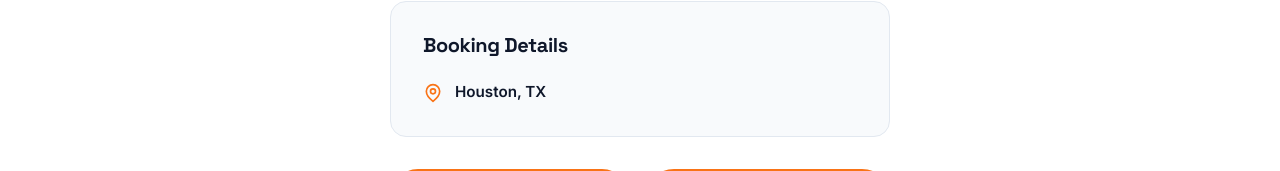
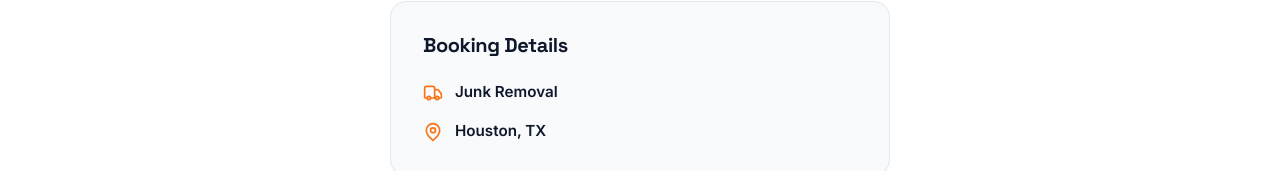
Before and after one commit to iqbalmj00-cpu/website-template, a Next.js app: page /booking-confirmed in a window 1280 px wide. Shown: the part 427-598 px from the top of the page. Built offline with nearby package versions, Linux system fonts and the light colour scheme; no server answers; a web font is replaced by a local one.

Commit message:
feat: enhance booking confirmed details panel
- Show full customer address instead of static city/state
- Add job type row (Junk Removal / Dumpster Rental / Both) with Truck icon
- Replace moneybag emoji with DollarSign Lucide icon
- Pass address in URL params from BookingWizard

```diff
--- a/app/booking-confirmed/BookingConfirmedClient.tsx
+++ b/app/booking-confirmed/BookingConfirmedClient.tsx
@@ -3,7 +3,7 @@
 import Link from "next/link";
 import { useSearchParams } from "next/navigation";
 import { siteConfig, formatPhone, telHref } from "@/lib/siteConfig";
-import { CheckCircle, Phone, Calendar, MapPin } from "lucide-react";
+import { CheckCircle, Phone, Calendar, MapPin, DollarSign, Truck } from "lucide-react";
 import { Suspense } from "react";
 
 function ConfirmationContent() {
@@ -13,9 +13,14 @@ function ConfirmationContent() {
     const time = params.get("time") || "";
     const price = params.get("price") || "";
     const st = params.get("serviceType") || "junk";
+    const address = params.get("address") || "";
     const autoBooked = params.get("autoBooked") === "true";
     const hasDumpster = st === "dumpster" || st === "both";
     const hasJunk = st === "junk" || st === "both";
+
+    const serviceLabel = st === "both" ? "Junk Removal + Dumpster Rental"
+        : st === "dumpster" ? "Dumpster Rental"
+        : "Junk Removal";
 
     // Determine heading and message based on service type + auto-booking result
     const getHeading = () => {
@@ -57,6 +62,10 @@ function ConfirmationContent() {
                     <div style={{ background: "var(--background)", border: "1px solid var(--border)", borderRadius: 16, padding: "2rem", marginBottom: "2rem" }}>
                         <h2 style={{ fontSize: "1.25rem", fontWeight: 700, marginBottom: "1.5rem" }}>Booking Details</h2>
                         <div style={{ display: "flex", flexDirection: "column", gap: "1rem" }}>
+                            <div style={{ display: "flex", alignItems: "center", gap: "0.75rem" }}>
+                                <Truck size={20} style={{ color: "var(--brand)", flexShrink: 0 }} />
+                                <p style={{ fontWeight: 600, fontSize: "0.95rem" }}>{serviceLabel}</p>
+                            </div>
                             {date && (
                                 <div style={{ display: "flex", alignItems: "center", gap: "0.75rem" }}>
                                     <Calendar size={20} style={{ color: "var(--brand)", flexShrink: 0 }} />
@@ -68,13 +77,13 @@ function ConfirmationContent() {
                             )}
                             {price && (
                                 <div style={{ display: "flex", alignItems: "center", gap: "0.75rem" }}>
-                                    <span style={{ fontSize: "1.25rem", flexShrink: 0 }}>💰</span>
+                                    <DollarSign size={20} style={{ color: "var(--brand)", flexShrink: 0 }} />
                                     <p style={{ fontWeight: 600, fontSize: "0.95rem" }}>Estimated: {price}</p>
                                 </div>
                             )}
                             <div style={{ display: "flex", alignItems: "center", gap: "0.75rem" }}>
                                 <MapPin size={20} style={{ color: "var(--brand)", flexShrink: 0 }} />
-                                <p style={{ fontWeight: 600, fontSize: "0.95rem" }}>{siteConfig.city}{siteConfig.state ? `, ${siteConfig.state}` : ""}</p>
+                                <p style={{ fontWeight: 600, fontSize: "0.95rem" }}>{address || `${siteConfig.city}${siteConfig.state ? `, ${siteConfig.state}` : ""}`}</p>
                             </div>
                         </div>
                     </div>
--- a/components/BookingWizard.tsx
+++ b/components/BookingWizard.tsx
@@ -678,6 +678,7 @@ export default function BookingWizard() {
                 time: timeSlotOption?.label || "",
                 price: priceStr,
                 serviceType: serviceType || "junk",
+                ...(contact.address ? { address: contact.address } : {}),
                 ...(dumpsterAutoBooked ? { autoBooked: "true" } : {}),
             });
             try { sessionStorage.removeItem(WIZARD_STORAGE_KEY); } catch {}
```
